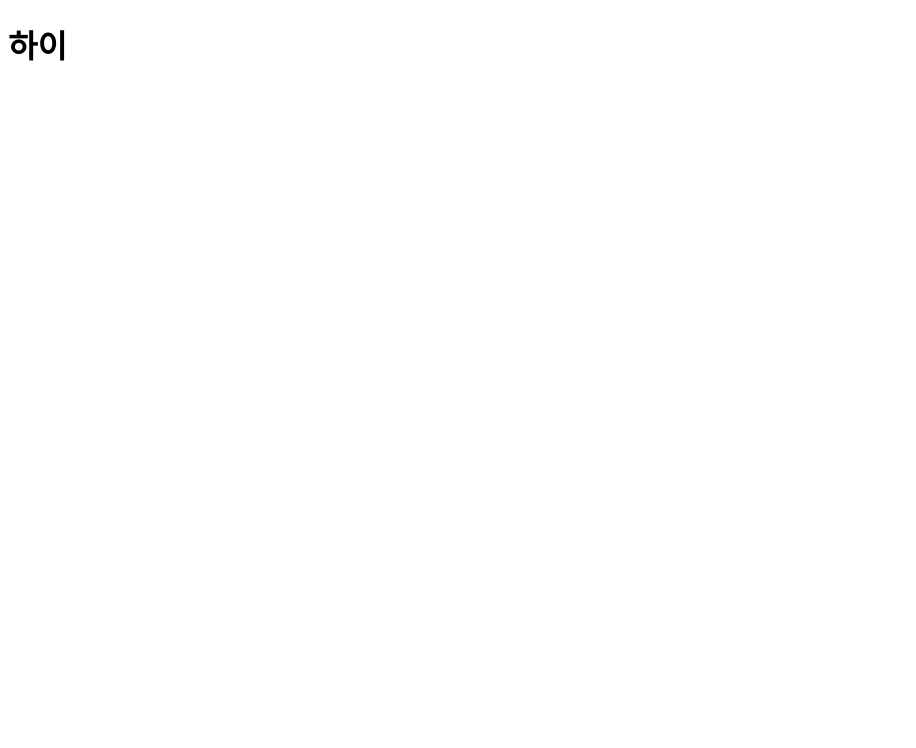
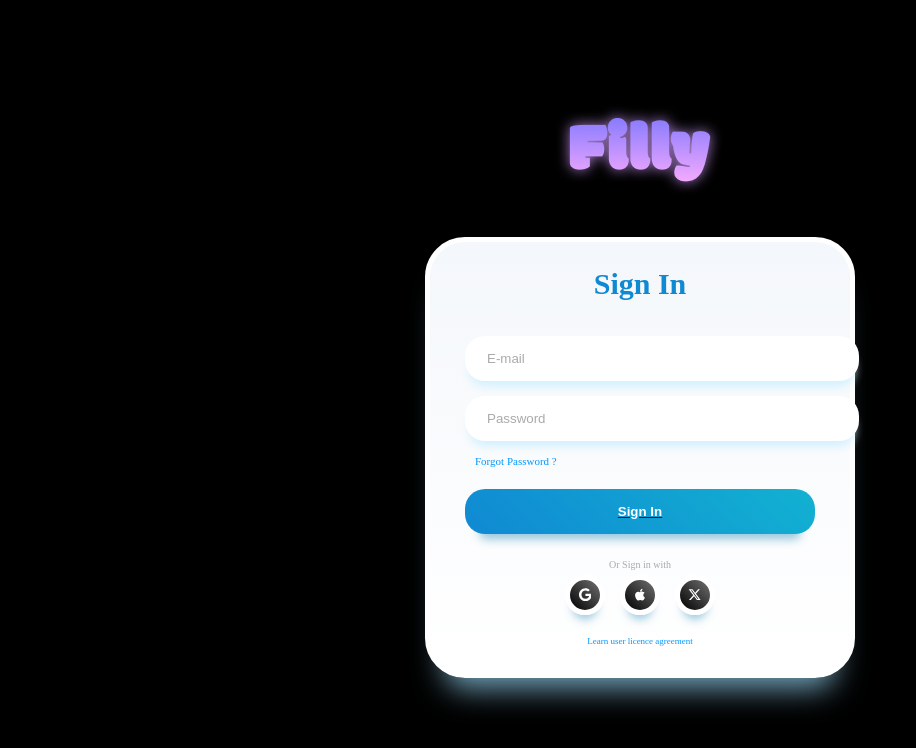
Before and after one commit to Techeer-Ideathon-9-Filly/Frontend-H-, a plain HTML site: page index.html in a window 1280 px wide. Shown: the whole page, without its empty margins (0-916 px from the left). Drawn offline with Linux system fonts and the light colour scheme.

Commit message:
졸리다

```diff
--- a/index.html
+++ b/index.html
@@ -1,12 +1,194 @@
 <!DOCTYPE html>
-<html lang="ko">
+<html lang="en">
 <head>
-  <meta charset="UTF-8">
-  <meta name="viewport" content="width=device-width, initial-scale=1.0">
-  <title>메인화면</title>
+    <meta charset="UTF-8">
+    <meta name="viewport" content="width=device-width, initial-scale=1.0">
+    <title>로그인 화면</title>
+    <style>
+        body {
+            display: flex;
+            flex-direction: column;
+            align-items: center;
+            justify-content: center;
+            height: 100vh;
+            margin: 0;
+            background-color: black;
+        }
+        .logo {
+            margin-bottom: 20px;}
+            .container {
+  max-width: 350px;
+  background: #F8F9FD;
+  background: linear-gradient(0deg, rgb(255, 255, 255) 0%, rgb(244, 247, 251) 100%);
+  border-radius: 40px;
+  padding: 25px 35px;
+  border: 5px solid rgb(255, 255, 255);
+  box-shadow: rgba(133, 189, 215, 0.8784313725) 0px 30px 30px -20px;
+  margin: 20px;
+}
+
+.heading {
+  text-align: center;
+  font-weight: 900;
+  font-size: 30px;
+  color: rgb(16, 137, 211);
+}
+
+.form {
+  margin-top: 20px;
+}
+
+.form .input {
+  width: 100%;
+  background: white;
+  border: none;
+  padding: 15px 20px;
+  border-radius: 20px;
+  margin-top: 15px;
+  box-shadow: #cff0ff 0px 10px 10px -5px;
+  border-inline: 2px solid transparent;
+}
+
+.form .input::-moz-placeholder {
+  color: rgb(170, 170, 170);
+}
+
+.form .input::placeholder {
+  color: rgb(170, 170, 170);
+}
+
+.form .input:focus {
+  outline: none;
+  border-inline: 2px solid #12B1D1;
+}
+
+.form .forgot-password {
+  display: block;
+  margin-top: 10px;
+  margin-left: 10px;
+}
+
+.form .forgot-password a {
+  font-size: 11px;
+  color: #0099ff;
+  text-decoration: none;
+}
+
+.form .login-button {
+  display: block;
+  width: 100%;
+  font-weight: bold;
+  background: linear-gradient(45deg, rgb(16, 137, 211) 0%, rgb(18, 177, 209) 100%);
+  color: white;
+  padding-block: 15px;
+  margin: 20px auto;
+  border-radius: 20px;
+  box-shadow: rgba(133, 189, 215, 0.8784313725) 0px 20px 10px -15px;
+  border: none;
+  transition: all 0.2s ease-in-out;
+}
+
+.form .login-button:hover {
+  transform: scale(1.03);
+  box-shadow: rgba(133, 189, 215, 0.8784313725) 0px 23px 10px -20px;
+}
+
+.form .login-button:active {
+  transform: scale(0.95);
+  box-shadow: rgba(133, 189, 215, 0.8784313725) 0px 15px 10px -10px;
+}
+
+.social-account-container {
+  margin-top: 25px;
+}
+
+.social-account-container .title {
+  display: block;
+  text-align: center;
+  font-size: 10px;
+  color: rgb(170, 170, 170);
+}
+
+.social-account-container .social-accounts {
+  width: 100%;
+  display: flex;
+  justify-content: center;
+  gap: 15px;
+  margin-top: 5px;
+}
+
+.social-account-container .social-accounts .social-button {
+  background: linear-gradient(45deg, rgb(0, 0, 0) 0%, rgb(112, 112, 112) 100%);
+  border: 5px solid white;
+  padding: 5px;
+  border-radius: 50%;
+  width: 40px;
+  aspect-ratio: 1;
+  display: grid;
+  place-content: center;
+  box-shadow: rgba(133, 189, 215, 0.8784313725) 0px 12px 10px -8px;
+  transition: all 0.2s ease-in-out;
+}
+
+.social-account-container .social-accounts .social-button .svg {
+  fill: white;
+  margin: auto;
+}
+
+.social-account-container .social-accounts .social-button:hover {
+  transform: scale(1.2);
+}
+
+.social-account-container .social-accounts .social-button:active {
+  transform: scale(0.9);
+}
+
+.agreement {
+  display: block;
+  text-align: center;
+  margin-top: 15px;
+}
+
+.agreement a {
+  text-decoration: none;
+  color: #0099ff;
+  font-size: 9px;
+}
+
+    </style>
 </head>
 <body>
-  <h1> 하이 </h1>
+    <img src="/src/Filly.png" alt="로고" class="logo">
+    <div class="container">
+      <div class="heading">Sign In</div>
+      <form action="" class="form">
+        <input required="" class="input" type="email" name="email" id="email" placeholder="E-mail">
+        <input required="" class="input" type="password" name="password" id="password" placeholder="Password">
+        <span class="forgot-password"><a href="#">Forgot Password ?</a></span>
+       <a href="/next.html">
+        <input class="login-button" type="button" value="Sign In"></a>
 
+      </form>
+      <div class="social-account-container">
+          <span class="title">Or Sign in with</span>
+          <div class="social-accounts">
+            <button class="social-button google">
+              <svg class="svg" xmlns="http://www.w3.org/2000/svg" height="1em" viewBox="0 0 488 512">
+                <path d="M488 261.8C488 403.3 391.1 504 248 504 110.8 504 0 393.2 0 256S110.8 8 248 8c66.8 0 123 24.5 166.3 64.9l-67.5 64.9C258.5 52.6 94.3 116.6 94.3 256c0 86.5 69.1 156.6 153.7 156.6 98.2 0 135-70.4 140.8-106.9H248v-85.3h236.1c2.3 12.7 3.9 24.9 3.9 41.4z"></path>
+              </svg></button>
+            <button class="social-button apple">
+              <svg class="svg" xmlns="http://www.w3.org/2000/svg" height="1em" viewBox="0 0 384 512">
+                <path d="M318.7 268.7c-.2-36.7 16.4-64.4 50-84.8-18.8-26.9-47.2-41.7-84.7-44.6-35.5-2.8-74.3 20.7-88.5 20.7-15 0-49.4-19.7-76.4-19.7C63.3 141.2 4 184.8 4 273.5q0 39.3 14.4 81.2c12.8 36.7 59 126.7 107.2 125.2 25.2-.6 43-17.9 75.8-17.9 31.8 0 48.3 17.9 76.4 17.9 48.6-.7 90.4-82.5 102.6-119.3-65.2-30.7-61.7-90-61.7-91.9zm-56.6-164.2c27.3-32.4 24.8-61.9 24-72.5-24.1 1.4-52 16.4-67.9 34.9-17.5 19.8-27.8 44.3-25.6 71.9 26.1 2 49.9-11.4 69.5-34.3z"></path>
+              </svg>
+            </button>
+            <button class="social-button twitter">
+              <svg class="svg" xmlns="http://www.w3.org/2000/svg" height="1em" viewBox="0 0 512 512">
+                <path d="M389.2 48h70.6L305.6 224.2 487 464H345L233.7 318.6 106.5 464H35.8L200.7 275.5 26.8 48H172.4L272.9 180.9 389.2 48zM364.4 421.8h39.1L151.1 88h-42L364.4 421.8z"></path>
+              </svg>
+            </button>
+          </div>
+        </div>
+        <span class="agreement"><a href="#">Learn user licence agreement</a></span>
+    </div>
 </body>
 </html>
```
Also changed, not shown: next.html (added, +272 -0 lines), src/Filly.png (added).
